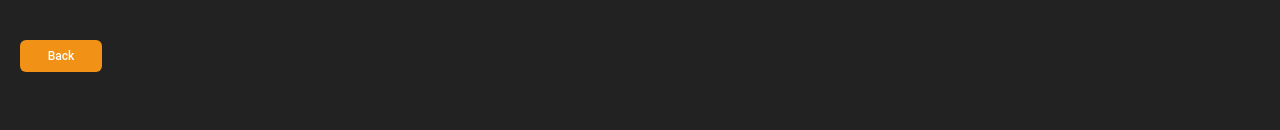
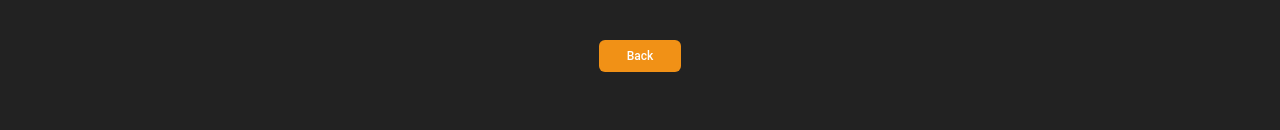
Before and after one commit to Sandeep-456/Flats-page, a plain HTML site: page index.html in a window 1280 px wide. Shown: the part 1379-1509 px from the top of the page. Drawn offline with nearby package versions, Linux system fonts and the light colour scheme; a web font is replaced by a local one.

Commit message:
Update index.html
updated the page-2 back button to the center

```diff
--- a/index.html
+++ b/index.html
@@ -90,7 +90,7 @@
             </p>
           </div>
         </div>
-        <div class="button-cntr">
+        <div class="button-cntr d-flex flex-row justify-content-center">
           <button onclick="display('sectionHome')" class="button">Back</button>
         </div>
       </div>
```
